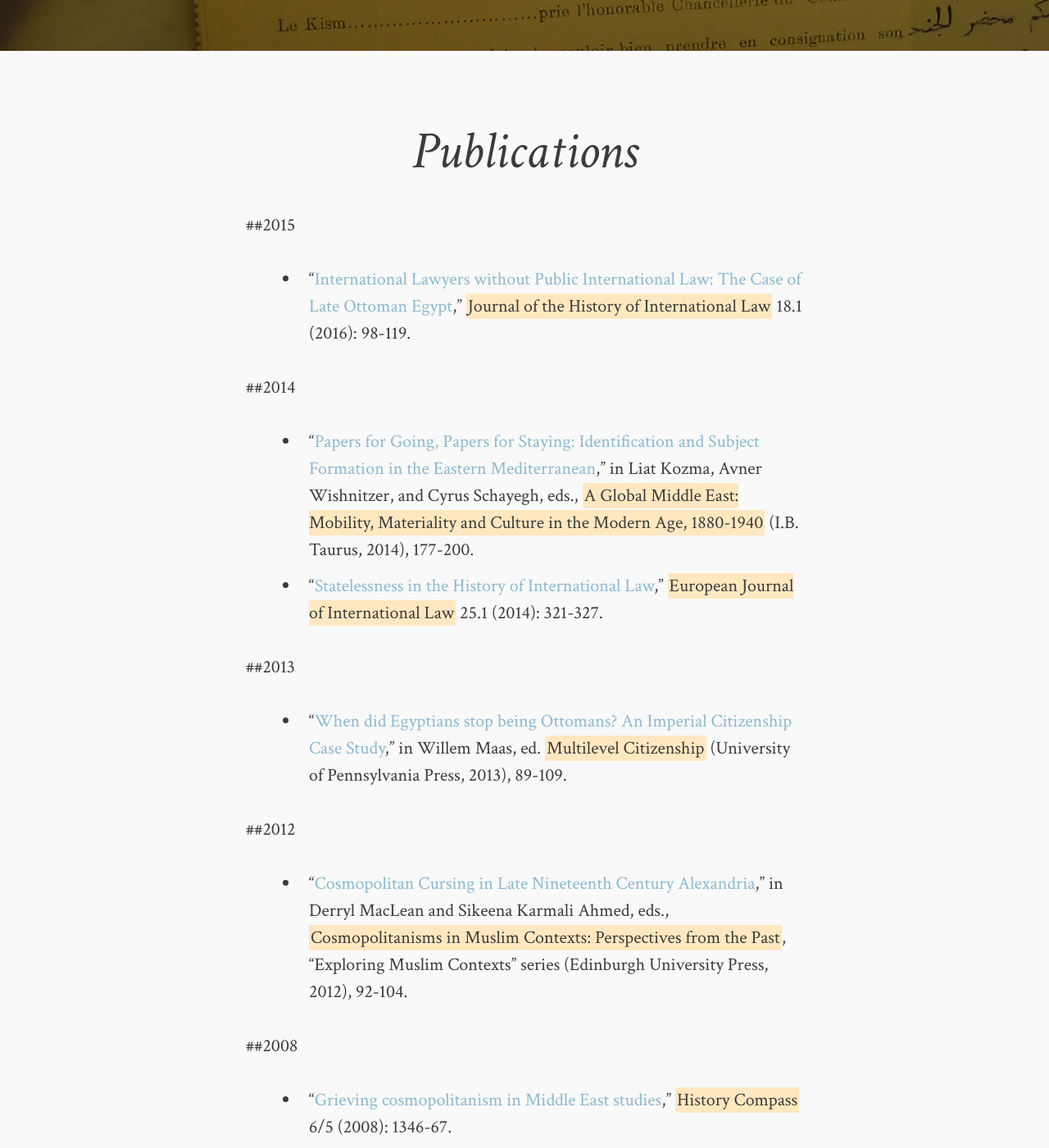
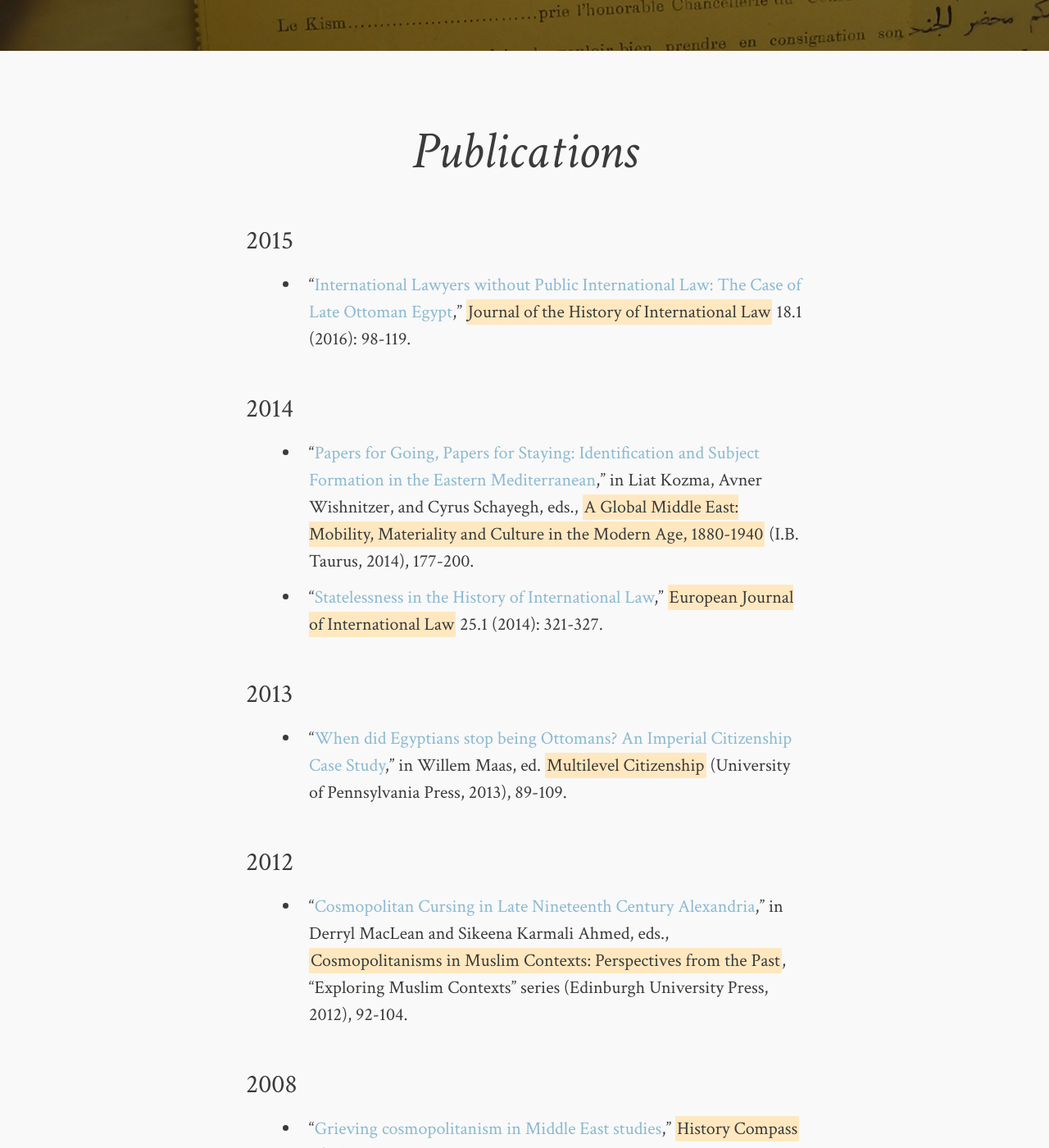
Before and after one commit to jaguillette/whanley.github.io, a Jekyll site: the page built from publications.md, in a window 1280 px wide and 1400 px high, scrolled down 488 px. Shown: the whole window at 82% size. Built offline with Jekyll 4.4.1, drawn with Linux system fonts in a browser that asks for light colours; comment, search, counter and statistics services are not loaded; some of the changed text lies outside the part shown.

Commit message:
formatting

```diff
--- a/publications.md
+++ b/publications.md
@@ -7,27 +7,27 @@ image:
   feature: USNA-turningover.jpg
 ---
 
-##2015
+### 2015
 - “[International Lawyers without Public International Law: The Case of Late Ottoman Egypt](http://booksandjournals.brillonline.com/content/journals/10.1163/15718050-12340053),” *Journal of the History of International Law* 18.1 (2016): 98-119.
 
-##2014
+### 2014
 - “[Papers for Going, Papers for Staying: Identification and Subject Formation in the Eastern Mediterranean](https://www.academia.edu/10769582/Papers_for_Going_Papers_for_Staying_Identification_and_Subject_Formation_in_the_Eastern_Mediterranean),” in Liat Kozma, Avner Wishnitzer, and Cyrus Schayegh, eds., *A Global Middle East: Mobility, Materiality and Culture in the Modern Age, 1880-1940* (I.B. Taurus, 2014), 177-200.
 - “[Statelessness in the History of International Law](http://www.ejil.org/pdfs/25/1/2486.pdf),” *European Journal of International Law* 25.1 (2014): 321-327.
 
-##2013
+### 2013
 - “[When did Egyptians stop being Ottomans? An Imperial Citizenship Case Study](http://www.academia.edu/3583243/When_did_Egyptians_stop_being_Ottomans_An_Imperial_Citizenship_Case_Study),” in Willem Maas, ed. *Multilevel Citizenship* (University of Pennsylvania Press, 2013), 89-109.
 
-##2012
+### 2012
 - “[Cosmopolitan Cursing in Late Nineteenth Century Alexandria](https://www.academia.edu/1926527/Cosmopolitan_Cursing_in_Late_Nineteenth_Century_Alexandria),” in Derryl MacLean and Sikeena Karmali Ahmed, eds., *Cosmopolitanisms in Muslim Contexts: Perspectives from the Past*, “Exploring Muslim Contexts” series (Edinburgh University Press, 2012), 92-104.
 
-##2008
+### 2008
 - “[Grieving cosmopolitanism in Middle East studies](http://www.academia.edu/394936/Grieving_Cosmopolitanism_in_Middle_East_Studies),” *History Compass* 6/5 (2008): 1346-67.
 - “[الدولة: مدرسة جديدة في كتابة التاريخ الأمريكي](http://www.academia.edu/1051716/%D8%AA%D8%AC%D8%A7%D9%88%D8%B2_%D8%A7%D9%84%D8%AF%D9%88%D9%84%D8%A9_%D9%85%D8%AF%D8%B1%D8%B3%D8%A9_%D8%AC%D8%AF%D9%8A%D8%AF%D8%A9_%D9%81%D9%8A_%D9%83%D8%AA%D8%A7%D8%A8%D8%A9_%D8%A7%D9%84%D8%AA%D8%A7%D8%B1%D9%8A%D8%AE_%D8%A7%D9%84%D8%A3%D9%85%D8%B1%D9%8A%D9%83%D9%8A)” (“Transnationalism: a new approach to America’s history”), *Thaqafat al-Nukhbah wa Thaqafat al-‘Ammah fi Misr fi al-‘Asr al-‘Uthmani*, ed. Nasir Ahmad Ibrahim (Cairo: al-Jama‘iyah al-Misriyah lil-Dirasat al-Tarikhiyah, 2008), 341-7. [in Arabic]
 
-##2005
+### 2005
 - “[Ta‘rif al-ajanib fi al-iskandariyah fi al-qarn al-tasi‘ ‘ashar](http://www.academia.edu/1051672/%D8%AA%D8%B9%D8%B1%D9%8A%D9%81_%D8%A7%D9%84%D8%A3%D8%AC%D8%A7%D9%86%D8%A8_%D9%81%D9%8A_%D8%A7%D9%84%D8%A5%D8%B3%D9%83%D9%86%D8%AF%D8%B1%D9%8A%D8%A9_%D9%81%D9%8A_%D8%A3%D9%88%D8%A7%D8%AE%D8%B1_%D8%A7%D9%84%D9%82%D8%B1%D9%86_%D8%A7%D9%84%D8%AA%D8%A7%D8%B3%D8%B9_%D8%B9%D8%B4%D8%B1)” (“Identifying foreigners in late nineteenth century Alexandria”), transl. Khaled Fahmy. *Amkenah* 7 (2005), 111-20.
 
-##forthcoming
+## forthcoming
 - *Nationality Grasped: Identification, Protection, and Law in turn-of-the-century Alexandria*, Columbia Studies in International and Global History (Columbia University Press).
 - “The Prosecution and Extradition of Edouard Joris,” in Henk de Smaele, Houssine Alloul, and Edhem Eldem, eds. *The Assassination Attempt on Abdülhamid II (1905): Rethinking Ottoman-European Entanglements* (Palgrave Macmillan).
 
```
Also changed, not shown: 2 other files.
